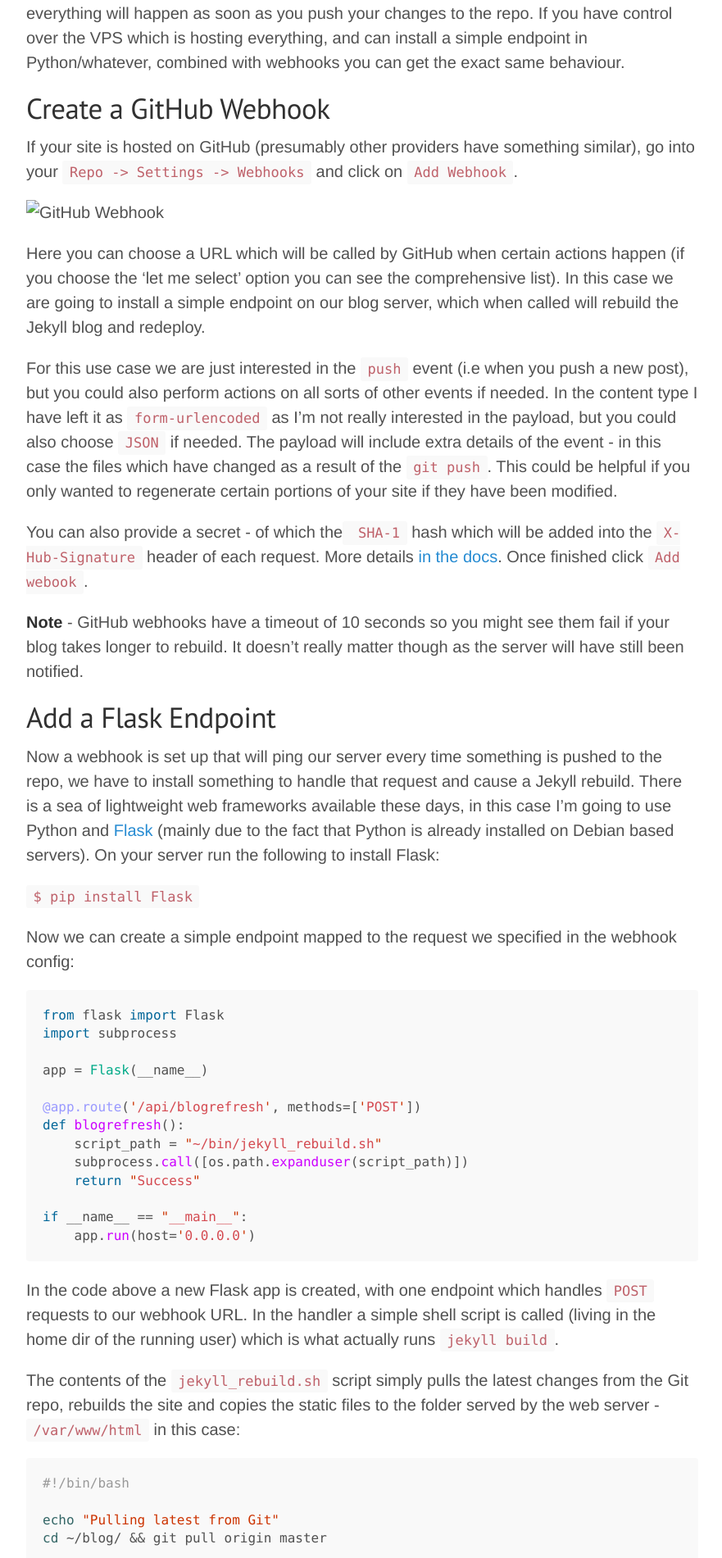
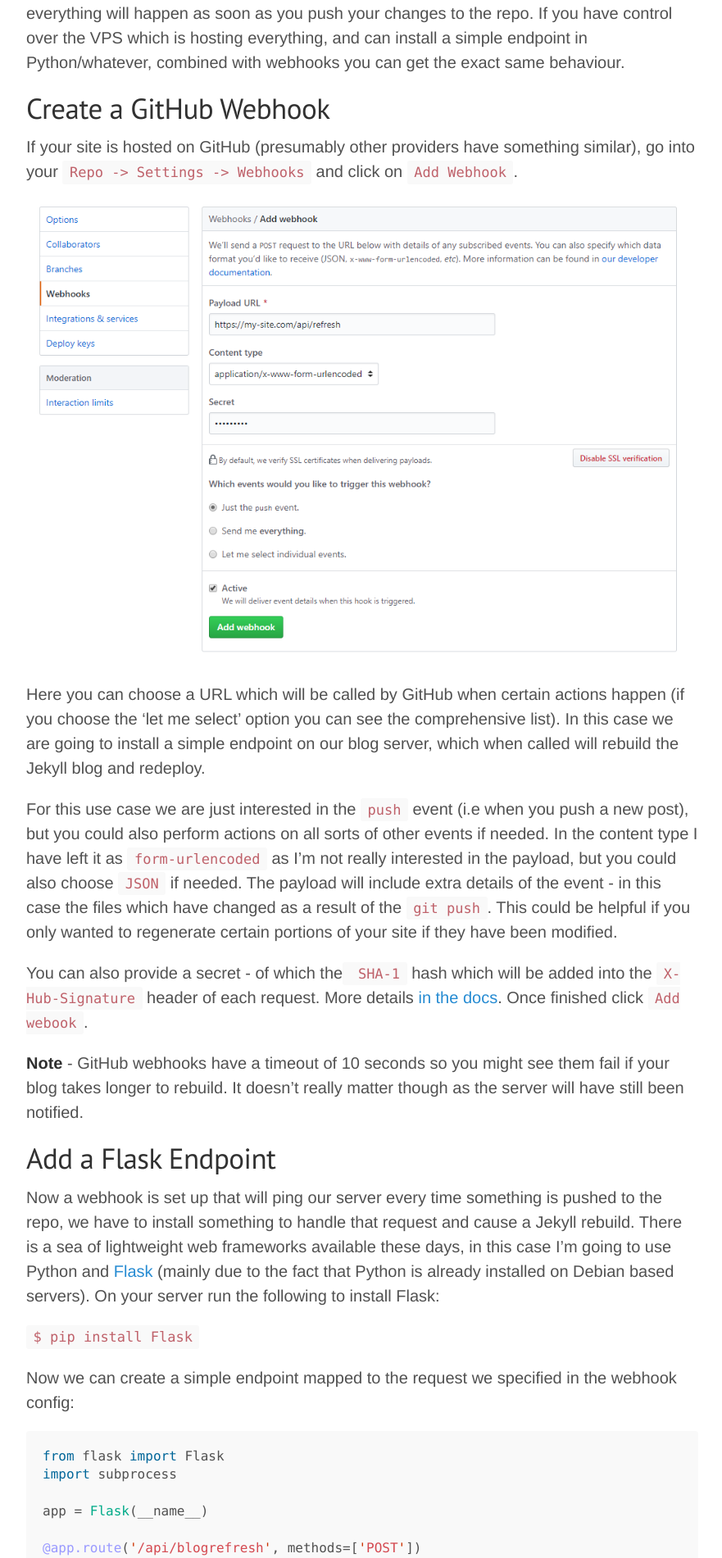
Before and after one commit to raharrison/ryanharrison.co.uk, a Jekyll site: the page built from _posts/2018-07-05-jekyll-rebuild-github-webhook.md, in a window 1280 px wide. Shown: the part 423-2324 px from the top of the page at 82% size, without its empty margins (208-1089 px from the left). Built offline with Jekyll 4.4.1, drawn with Linux system fonts in a browser that asks for light colours; comment, search, counter and statistics services are not loaded.

Commit message:
Correct image url

```diff
--- a/_posts/2018-07-05-jekyll-rebuild-github-webhook.md
+++ b/_posts/2018-07-05-jekyll-rebuild-github-webhook.md
@@ -16,7 +16,7 @@
 
 If your site is hosted on GitHub (presumably other providers have something similar), go into your `Repo -> Settings -> Webhooks` and click on `Add Webhook`.
 
-![GitHub Webhook](images/2018/github-webhook.png)
+![GitHub Webhook](/images/2018/github-webhook.png)
 
 Here you can choose a URL which will be called by GitHub when certain actions happen (if you choose the 'let me select' option you can see the comprehensive list). In this case we are going to install a simple endpoint on our blog server, which when called will rebuild the Jekyll blog and redeploy.
 
```
